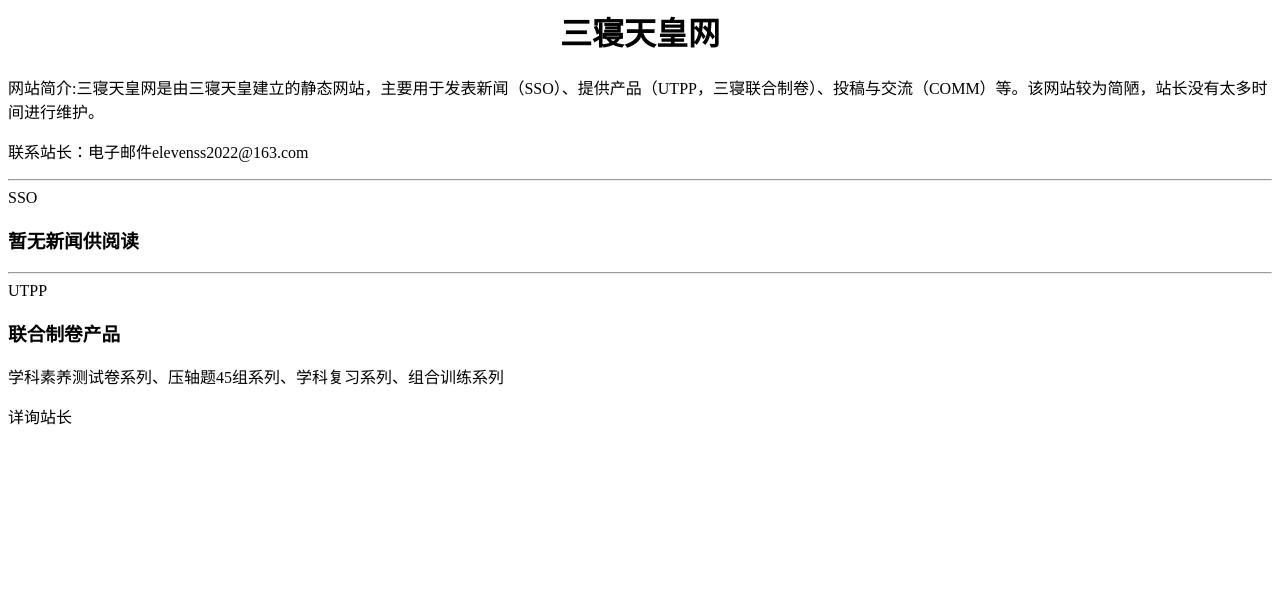
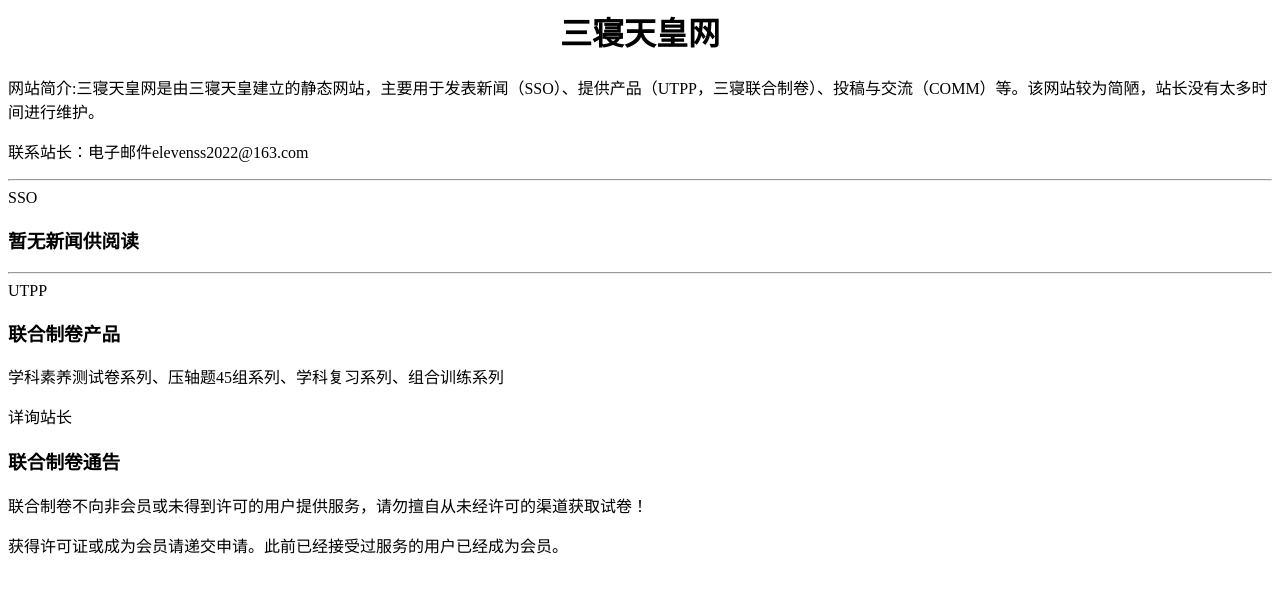
Before and after one commit to ELEVENSS2022/mikado3, a plain HTML site: page index.html in a window 1280 px wide. Drawn offline with Linux system fonts and the light colour scheme.

Commit message:
Update index.html

```diff
--- a/index.html
+++ b/index.html
@@ -12,5 +12,8 @@
     <h3>联合制卷产品</h3>
     <P>学科素养测试卷系列、压轴题45组系列、学科复习系列、组合训练系列</P>
     <p>详询站长</p>
+    <h3>联合制卷通告</h3>
+    <P>联合制卷不向非会员或未得到许可的用户提供服务，请勿擅自从未经许可的渠道获取试卷！</P>
+    <p>获得许可证或成为会员请递交申请。此前已经接受过服务的用户已经成为会员。</p>
   </body>
 </html>
```
